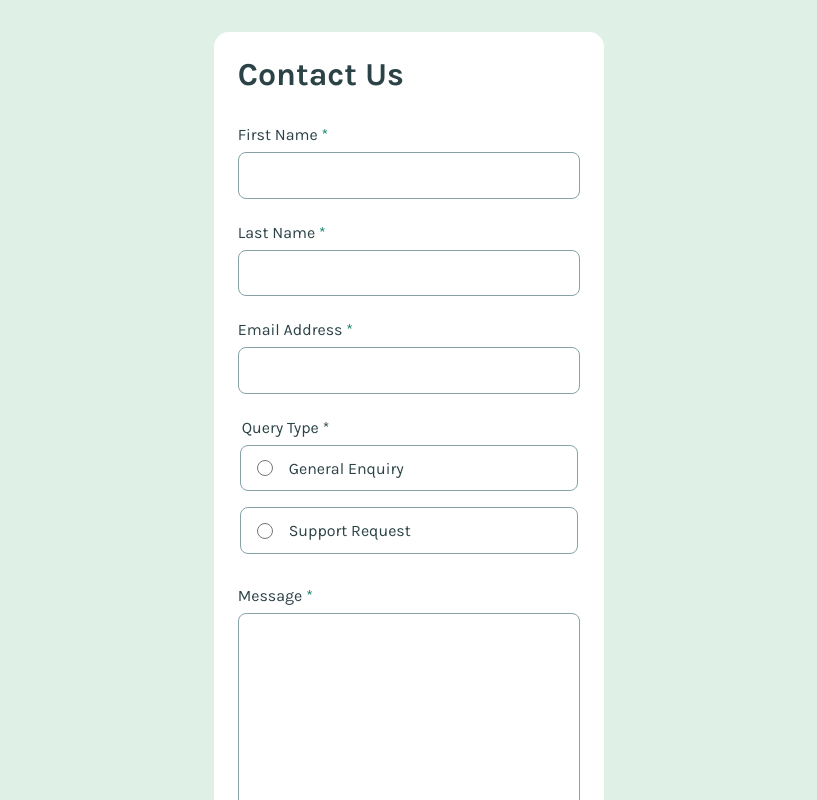
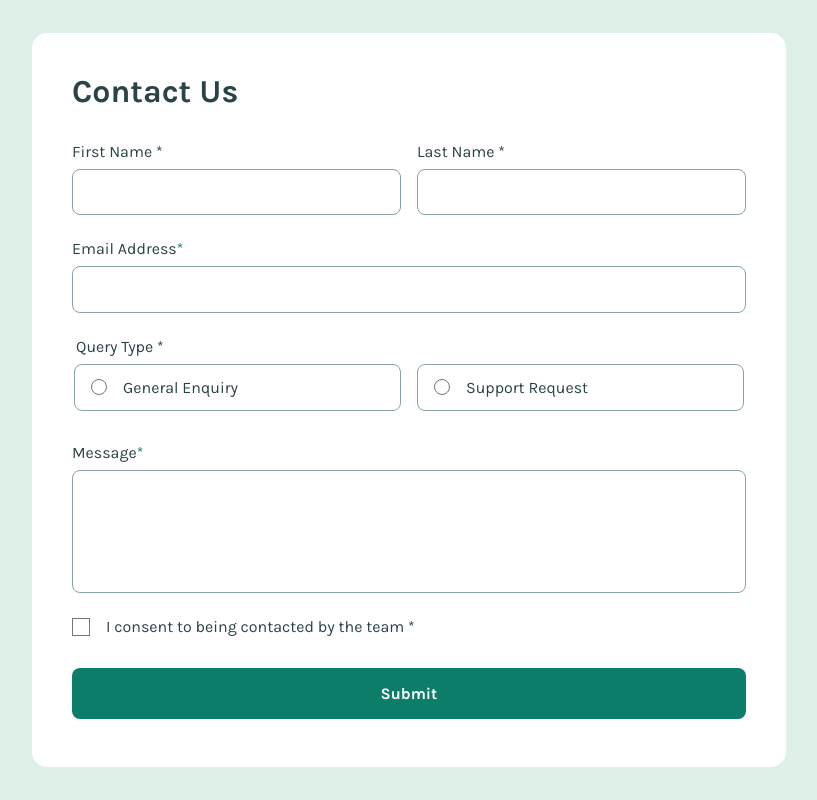
Before and after one commit to Gbw699/contact-form-frontend-mentor, an Angular app: page / in a window 1280 px wide. Shown: the top 800 px of the page, without its empty margins (231-1048 px from the left). Built offline with nearby package versions, Linux system fonts and the light colour scheme.

Commit message:
FEAT enhance contact form; implement responsive layout, improve input handling, and update styles

```diff
--- a/src/app/app.component.html
+++ b/src/app/app.component.html
@@ -15,12 +15,14 @@
 <form class="container" [formGroup]="formGroup" (ngSubmit)="onSubmit()">
   <h1 class="title">Contact Us</h1>
 
+  <div class="responsive-container">
     <!-- First name -->
-  <label class="label" for="first-name">First Name <span>*</span></label>
+    <label class="responsive-label"
+      >First Name
+      <span>*</span>
       <input
         class="input"
         type="text"
-    id="first-name"
         formControlName="firstName"
         [style.borderColor]="
           formGroup.controls.firstName.invalid &&
@@ -34,17 +36,19 @@
       formGroup.controls.firstName.touched) {
       <p class="error-message" aria-live="polite">This field is required</p>
       }
+    </label>
     <!-- First name -->
 
     <!-- Last name -->
-  <label class="label" for="last-name">Last Name <span>*</span></label>
+    <label class="responsive-label"
+      >Last Name <span>*</span>
       <input
         class="input"
         type="text"
-    id="last-name"
         formControlName="lastName"
         [style.borderColor]="
-      formGroup.controls.lastName.invalid && formGroup.controls.lastName.touched
+          formGroup.controls.lastName.invalid &&
+          formGroup.controls.lastName.touched
             ? $Red
             : $Grey500
         "
@@ -54,7 +58,9 @@
       formGroup.controls.lastName.touched) {
       <p class="error-message" aria-live="polite">This field is required</p>
       }
+    </label>
     <!-- Last name -->
+  </div>
 
   <!-- Email -->
   <label class="label" for="email">Email Address <span>*</span></label>
@@ -84,6 +90,7 @@
   <fieldset class="radio-group-container">
     <legend class="legend">Query Type <span>*</span></legend>
 
+    <div class="responsive-container">
       <label
         class="radio-container"
         [class.selected]="
@@ -134,7 +141,7 @@
         </div>
         Support Request
       </label>
-
+    </div>
     @if (formGroup.controls.queryType.invalid &&
     formGroup.controls.queryType.touched) {
     <p class="error-message" aria-live="polite">Please select a query type</p>
--- a/src/app/app.component.scss
+++ b/src/app/app.component.scss
@@ -53,16 +53,42 @@
 .container {
   display: flex;
   flex-direction: column;
+  grid-template-columns: 1fr;
   padding: 1.5rem;
   background-color: s.$White;
   border-radius: 15px;
+  @media (min-width: 750px) {
+    padding: 2.5rem;
+  }
   .title {
     margin: 0;
     margin-bottom: 0.5rem;
     font-weight: 700;
   }
+  .responsive-container {
+    display: contents;
+    @media (min-width: 750px) {
+      display: flex;
+      justify-content: space-between;
+      align-items: center;
+      gap: 1rem;
+    }
+    .responsive-label {
+      margin-top: 1.5rem;
+      display: flex;
+      flex-direction: column;
+      width: -webkit-fill-available;
+      span {
+        display: contents;
+      }
+      .input {
+        margin-top: 0.5rem;
+      }
+    }
+  }
   .label {
     @include m.margin-space-between-form-controls;
+    display: flex;
     span {
       color: s.$Green600;
     }
@@ -95,6 +121,7 @@
     }
     .radio-container {
       @include m.input-padding;
+      width: -webkit-fill-available;
       display: grid;
       align-items: center;
       grid-template-columns: 1rem 1fr;
@@ -168,6 +195,10 @@
     &:focus-visible {
       outline: none;
     }
+    @media (min-width: 750px) {
+      width: 40rem;
+      min-height: 6rem;
+    }
   }
   .checkbox-container {
     @include m.margin-space-between-form-controls;
--- a/src/app/app.component.ts
+++ b/src/app/app.component.ts
@@ -36,8 +36,6 @@ export class AppComponent {
         this.dialogModal()?.nativeElement.close();
       }, 6000);
     }
-
-    console.log(this.formGroup.value);
   }
 
   onRadioFocus() {
--- a/src/styles.scss
+++ b/src/styles.scss
@@ -39,5 +39,5 @@ body {
 }
 
 app-root {
-  margin: 2rem 1rem;
+  margin: auto 1rem;
 }
```
Lines whose indentation alone changed are shown as unchanged.
